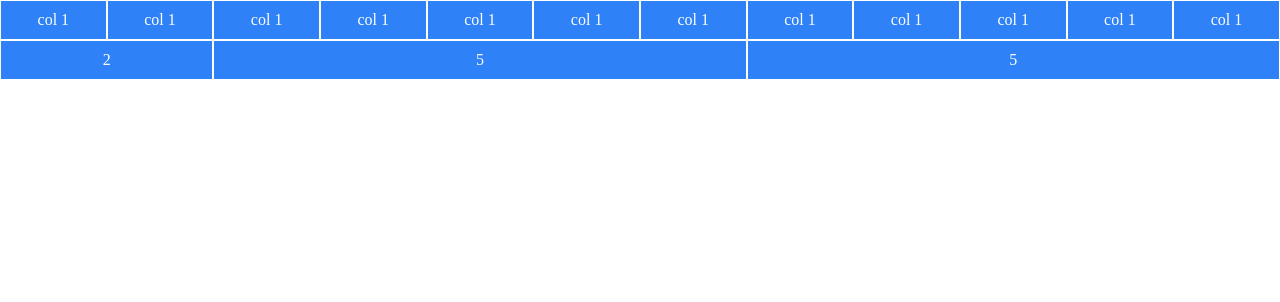
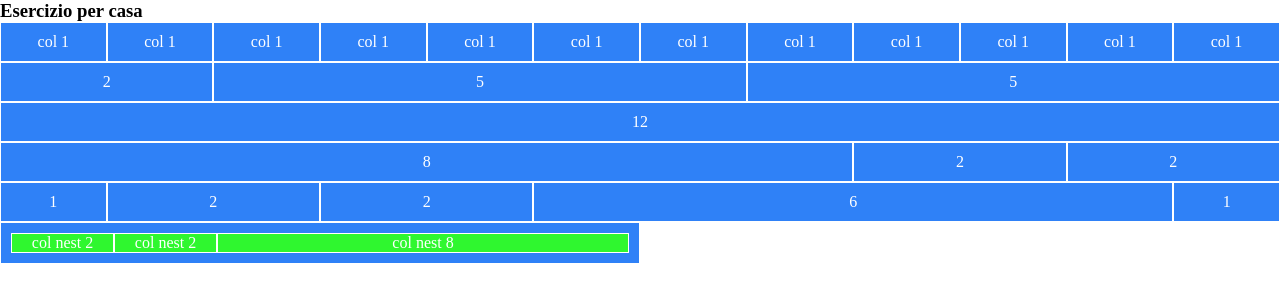
Before and after one commit to SimoneMenichetti/html-css-12bool, a plain HTML site: page index.html in a window 1280 px wide. Drawn offline with Linux system fonts and the light colour scheme.

Commit message:
inserimento annidamenti box interni alle row

```diff
--- a/index.html
+++ b/index.html
@@ -8,6 +8,10 @@
     <link rel="stylesheet" href="style.css">
 </head>
 <body>
+
+    <h3>Esercizio per casa</h3>
+
+
     <!-- 1/12 x 12 col-1 -->
     <div class="row">
         <div class="col-1">
@@ -60,6 +64,66 @@
         <div class="col-5">
             <div class="square">5</div>
         </div>
+    </div>
+
+        <!-- 12/12 x 1 col-12 -->
+        <div class="row">
+            <div class="col-12">
+                <div class="square"> 12</div>
+            </div>
+        </div>
+
+        <!-- 8/12 x 1 col-8  2/12 x 2 col-2 -->
+        <div class="row">
+          <div class="col-8">
+            <div class="square">8</div>
+          </div>
+          <div class="col-2">
+            <div class="square">2</div>
+          </div>
+          <div class="col-2">
+            <div class="square">2</div>
+          </div>
+        </div>
+
+        <!-- 1/12 x 2 col-1  2/12 x2 col-2  6/12 x 1 col-6  -->
+        <div class="row">
+            <div class="col-1">
+              <div class="square">1</div>
+            </div>
+            <div class="col-2">
+              <div class="square">2</div>
+            </div>
+            <div class="col-2">
+              <div class="square">2</div>
+            </div>
+            <div class="col-6">
+                <div class="square">6</div>
+              </div>
+              <div class="col-1">
+                <div class="square">1</div>
+              </div>
+          </div>
+
+          <!-- 6/12 x 12 col-6 -->
+          <div class="row">
+<!-- inserimento box annidato nelle col contenenti suddivisioni ulteriori interne -->
+            <div class="col-6">
+                <!-- diamo row per estendere regole flex -->
+                <div class="square row">
+                    <div class="col-2">
+                        <div class="box">col nest 2</div>
+                    </div>
+                    <div class="col-2">
+                        <div class="box">col nest 2</div>
+                    </div>
+                    <div class="col-8">
+                        <div class="box">col nest 8</div>
+                    </div>
+                </div>
+            </div>
+
+
 
 </body>
 </html>
--- a/msframework/12bool.css
+++ b/msframework/12bool.css
@@ -88,8 +88,7 @@
   }
 
   .col-12{
-    flex-basis: calc(100% / 12 * 12);
-    max-width: calc(100% / 12 * 12);
+   width: 100%;
   }
 
   /* regole generali offset colonne */
--- a/style.css
+++ b/style.css
@@ -7,3 +7,11 @@
     text-align: center;
     padding: 10px;
 }
+
+
+.square .box {
+    background-color: #2ff72f;
+    color: white;
+    border: 1px solid white;
+    text-align: center;
+}
```
